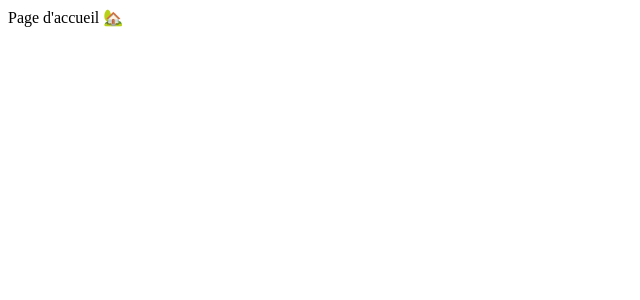
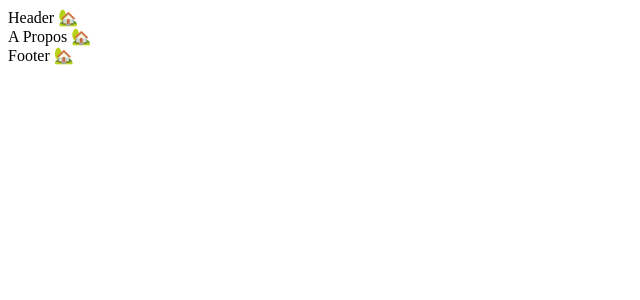
Before and after one commit to Alexmqs/Projet-5-kasa-master, a React (Create React App) app: page /A-Propos in a window 1280 px wide. Shown: the top 300 px of the page, without its empty margins (0-640 px from the left). Built offline with nearby package versions, Linux system fonts and the light colour scheme.

Commit message:
Routing avec react Router

```diff
--- /dev/null
+++ b/src/components/Footer/footer.jsx
@@ -0,0 +1,5 @@
+function Footer() {
+  return <div>Footer 🏡</div>
+}
+
+export default Footer
--- /dev/null
+++ b/src/components/Header/header.jsx
@@ -0,0 +1,5 @@
+function Header() {
+   return <div>Header 🏡</div>
+}
+
+export default Header
--- a/src/index.jsx
+++ b/src/index.jsx
@@ -1,10 +1,25 @@
 import React from 'react'
+import { BrowserRouter as Router, Routes, Route } from 'react-router-dom'
 import ReactDOM from 'react-dom'
-import Home from './pages/Home'
+import Home from './pages/Home/home'
+import HousingForm from './pages/Accommodation_sheet/Accommodationsheet'
+import About from './pages/About_page/Aboutpage'
+import Error from './pages/Error/error'
+import Header from './components/Header/header'
+import Footer from './components/Footer/footer'
 
 ReactDOM.render(
-  <React.StrictMode>
-    <Home />
-  </React.StrictMode>,
-  document.getElementById('root')
+   <React.StrictMode>
+      <Router>
+         <Header />
+         <Routes>
+            <Route path="/" element={<Home />} />
+            <Route path="/Housing-form" element={<HousingForm />} />
+            <Route path="/A-Propos" element={<About />} />
+            <Route path="*" element={<Error />} />
+         </Routes>
+         <Footer />
+      </Router>
+   </React.StrictMode>,
+   document.getElementById('root')
 )
--- /dev/null
+++ b/src/pages/About_page/Aboutpage.jsx
@@ -0,0 +1,5 @@
+function About() {
+   return <div>A Propos 🏡</div>
+}
+
+export default About
--- /dev/null
+++ b/src/pages/Accommodation_sheet/Accommodationsheet.jsx
@@ -0,0 +1,5 @@
+function HousingForm() {
+   return <div>Fiche de logement 🏡</div>
+}
+
+export default HousingForm
--- /dev/null
+++ b/src/pages/Error/error.jsx
@@ -0,0 +1,5 @@
+function Error() {
+  return <div>Page erreur 404 🏡</div>
+}
+
+export default Error
--- /dev/null
+++ b/src/pages/Home/home.jsx
@@ -0,0 +1,4 @@
+function Home() {
+   return <div>Page d'accueil 🏡</div>
+}
+export default Home
--- a/src/pages/Home/index.jsx
+++ /dev/null
@@ -1,4 +0,0 @@
-function Home() {
-  return <div>Page d'accueil 🏡</div>
-}
-export default Home
```
Also changed, not shown: 1 other file (tests, documents, lock files or other folders).
